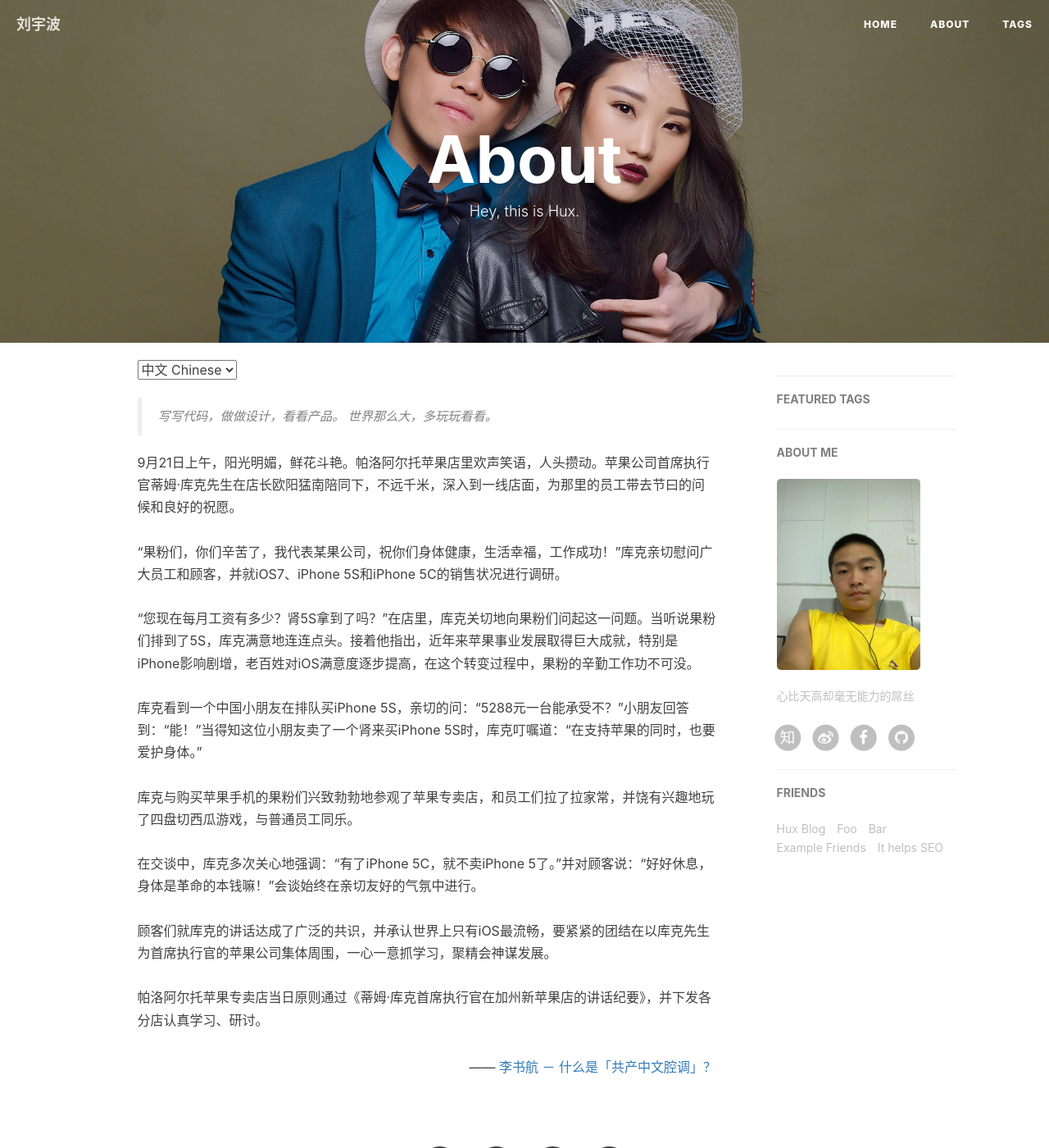
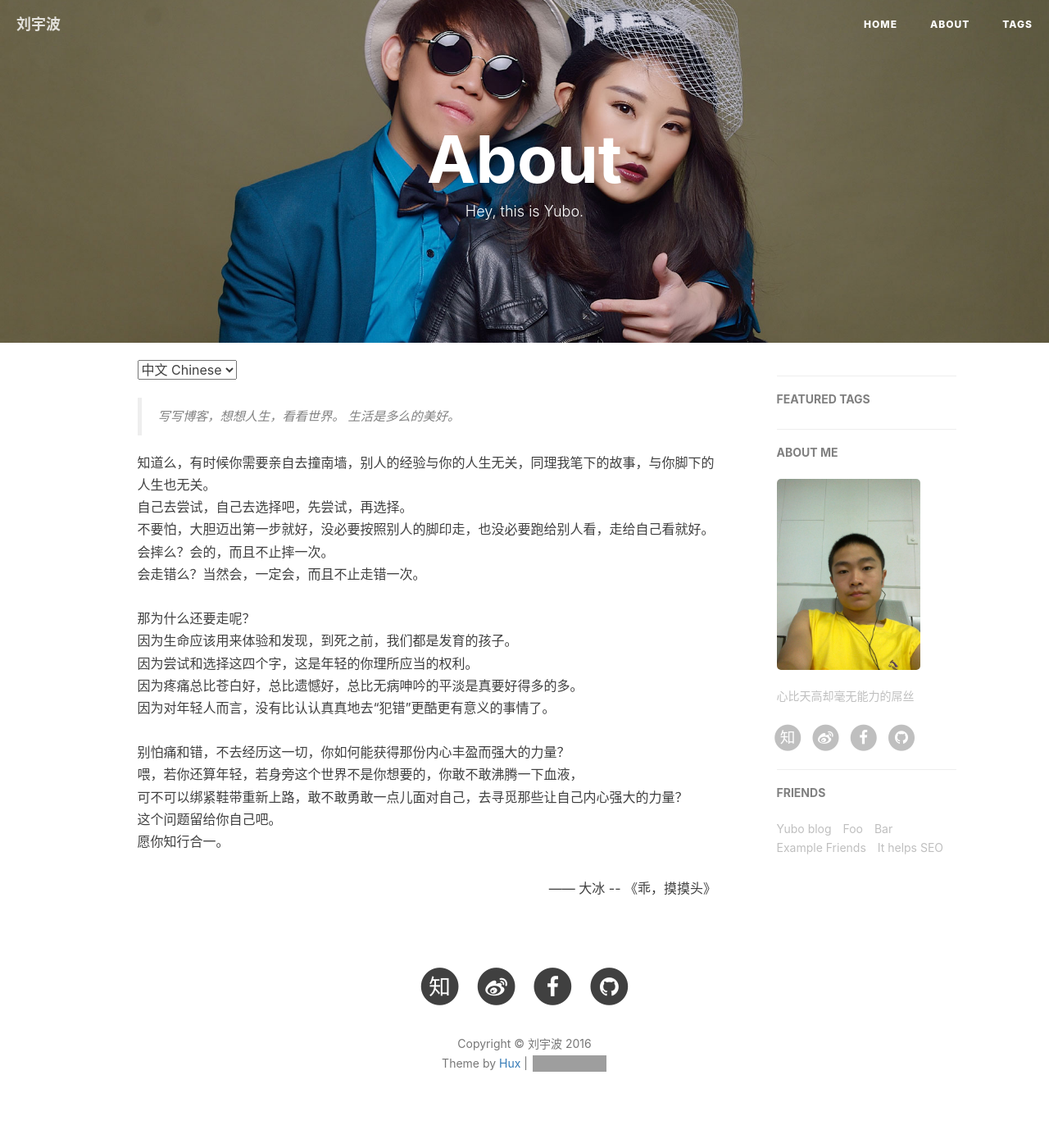
Before and after one commit to liuyubo2023/liuyubo2023.github.io, a Jekyll site: the page built from about.html, in a window 1280 px wide and 1400 px high. Shown: the whole window at 82% size. Built offline with Jekyll 4.4.1, drawn with Linux system fonts in a browser that asks for light colours; nearby versions of some CDN libraries; comment, search, counter and statistics services are not loaded; grey boxes are pictures that could not be loaded.

Commit message:
修改关于自己

```diff
--- a/_config.yml
+++ b/_config.yml
@@ -75,8 +75,8 @@ featured-condition-size: 1              # A tag will be featured if the size of
 # Friends
 friends: [
     {
-        title: "Hux Blog",
-        href: "http://huangxuan.me"
+        title: "Yubo blog",
+        href: "http://liuyubo2023.github.io"
     },{
         title: "Foo",
         href: "#"
--- a/about.html
+++ b/about.html
@@ -1,7 +1,7 @@
 ---
 layout: page
 title: "About"
-description: "Hey, this is Hux."
+description: "Hey, this is Yubo."
 header-img: "img/about-bg.jpg"
 ---
 
@@ -14,14 +14,13 @@ header-img: "img/about-bg.jpg"
 <!-- Chinese Version -->
 <div class="zh">
     <blockquote>
-        写写代码，做做设计，看看产品。
-        世界那么大，多玩玩看看。
+        写写博客，想想人生，看看世界。
+        生活是多么的美好。
     </blockquote>
-    9月21日上午，阳光明媚，鲜花斗艳。帕洛阿尔托苹果店里欢声笑语，人头攒动。苹果公司首席执行官蒂姆·库克先生在店长欧阳猛南陪同下，不远千米，深入到一线店面，为那里的员工带去节曰的问候和良好的祝愿。<br><br>“果粉们，你们辛苦了，我代表某果公司，祝你们身体健康，生活幸福，工作成功！”库克亲切慰问广大员工和顾客，并就iOS7、iPhone 5S和iPhone 5C的销售状况进行调研。 <br><br>“您现在每月工资有多少？肾5S拿到了吗？”在店里，库克关切地向果粉们问起这一问题。当听说果粉们排到了5S，库克满意地连连点头。接着他指出，近年来苹果事业发展取得巨大成就，特别是iPhone影响剧增，老百姓对iOS满意度逐步提高，在这个转变过程中，果粉的辛勤工作功不可没。<br><br>库克看到一个中国小朋友在排队买iPhone 5S，亲切的问：“5288元一台能承受不？”小朋友回答到：“能！”当得知这位小朋友卖了一个肾来买iPhone 5S时，库克叮嘱道：“在支持苹果的同时，也要爱护身体。”<br><br>库克与购买苹果手机的果粉们兴致勃勃地参观了苹果专卖店，和员工们拉了拉家常，并饶有兴趣地玩了四盘切西瓜游戏，与普通员工同乐。<br><br>在交谈中，库克多次关心地强调：“有了iPhone 5C，就不卖iPhone 5了。”并对顾客说：“好好休息，身体是革命的本钱嘛！”会谈始终在亲切友好的气氛中进行。<br><br>顾客们就库克的讲话达成了广泛的共识，并承认世界上只有iOS最流畅，要紧紧的团结在以库克先生为首席执行官的苹果公司集体周围，一心一意抓学习，聚精会神谋发展。<br>
-    <br>帕洛阿尔托苹果专卖店当日原则通过《蒂姆·库克首席执行官在加州新苹果店的讲话纪要》，并下发各分店认真学习、研讨。
+    知道么，有时候你需要亲自去撞南墙，别人的经验与你的人生无关，同理我笔下的故事，与你脚下的人生也无关。<br>自己去尝试，自己去选择吧，先尝试，再选择。<br>不要怕，大胆迈出第一步就好，没必要按照别人的脚印走，也没必要跑给别人看，走给自己看就好。<br>会摔么？会的，而且不止摔一次。<br>会走错么？当然会，一定会，而且不止走错一次。<br><br>那为什么还要走呢？<br>因为生命应该用来体验和发现，到死之前，我们都是发育的孩子。<br>因为尝试和选择这四个字，这是年轻的你理所应当的权利。<br>因为疼痛总比苍白好，总比遗憾好，总比无病呻吟的平淡是真要好得多的多。<br>因为对年轻人而言，没有比认认真真地去“犯错”更酷更有意义的事情了。<br><br>别怕痛和错，不去经历这一切，你如何能获得那份内心丰盈而强大的力量？<br>喂，若你还算年轻，若身旁这个世界不是你想要的，你敢不敢沸腾一下血液，<br>可不可以绑紧鞋带重新上路，敢不敢勇敢一点儿面对自己，去寻觅那些让自己内心强大的力量？<br>这个问题留给你自己吧。<br>愿你知行合一。
 
     <p style="text-align:right;">
-        —— <a href="http://www.zhihu.com/question/19687065">李书航 － 什么是「共产中文腔调」？ </a>
+        —— 大冰 -- 《乖，摸摸头》
     </p>
 
 </div>
```
Also changed, not shown: other parts of about.html (+1 -1 lines).
